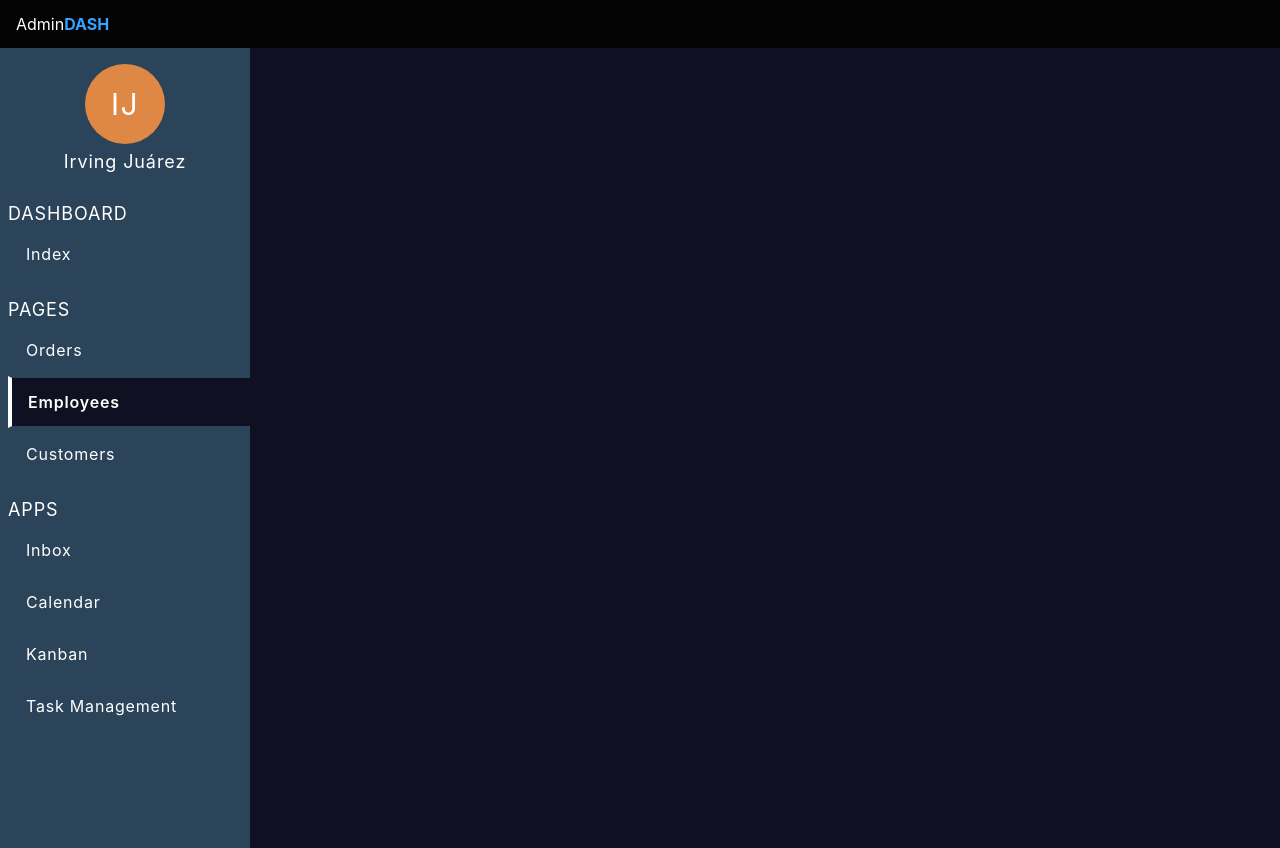
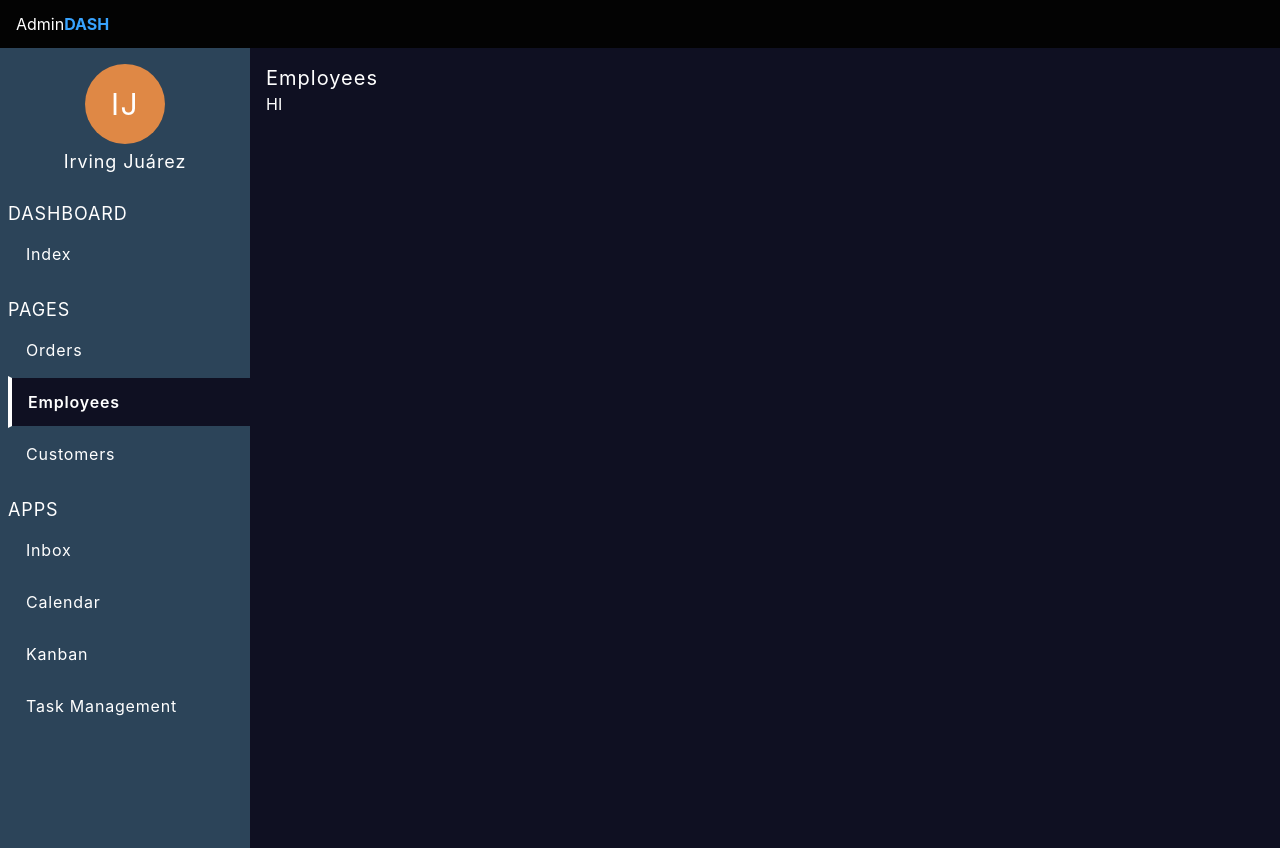
Before and after one commit to irvingvjuarez/admin-dash, a React (Vite) app: page /employees in a window 1280 px wide. Built offline with nearby package versions, Linux system fonts and the light colour scheme.

Commit message:
Employees page startup

```diff
--- /dev/null
+++ b/src/pages/Employees/index.tsx
@@ -0,0 +1,13 @@
+import { SectionContainer } from "@app/containers/SectionContainer"
+
+const Employees = () => {
+  return(
+    <SectionContainer
+      title="Employees"
+      titleStrong={true} >
+      <h2>HI</h2>
+    </SectionContainer>
+  )
+}
+
+export { Employees }
--- a/src/routes/index.tsx
+++ b/src/routes/index.tsx
@@ -3,7 +3,7 @@ import { BrowserRouter, Routes, Route } from "react-router-dom"
 // components
 import { Home } from "../pages/Home"
 import { WeatherForecast } from "../pages/WeatherForecast"
-// import { Consumers } from "../pages/Consumers"
+import { Employees } from "../pages/Employees"
 import { InboxPage } from "../pages/Inbox"
 import { TaskManagement } from "../pages/TaskManagement"
 import { Calendar } from "../pages/Calendar"
@@ -31,6 +31,7 @@ function App() {
           <Route path="/users" element={<Users />} />
           <Route path="/orders" element={<Orders />} />
           <Route path="/weather-next-seven-days" element={<NextSevenDays />} />
+          <Route path="/employees" element={<Employees />} />
           <Route path="/sells/:time" element={<Sells />} />
           <Route path="/deliveries/:time" element={<Deliveries />} />
           <Route path="/chat/:name" element={<Chat />} />
```
